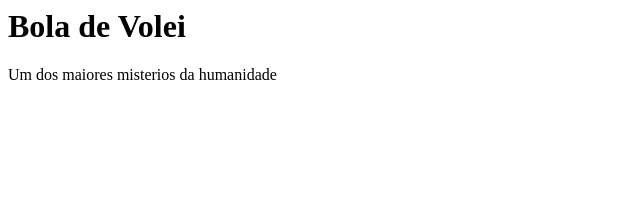
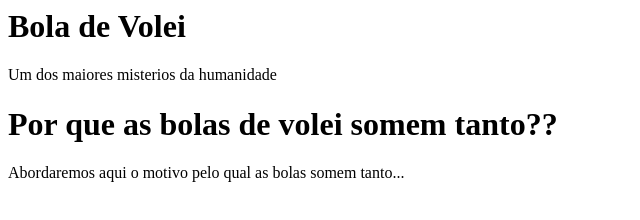
Before and after one commit to mezetti04/entregaByron, a plain HTML site: page index.html in a window 1280 px wide. Shown: the whole page, without its empty margins (0-640 px from the left). Drawn offline with Linux system fonts and the light colour scheme.

Commit message:
Adicionando a seção 1 (Finalizada)

```diff
--- a/index.html
+++ b/index.html
@@ -1,2 +1,7 @@
 <h1>Bola de Volei</h1>
 <p>Um dos maiores misterios da humanidade</p>
+
+<div>
+    <h1>Por que as bolas de volei somem tanto??</h1>
+    <p>Abordaremos aqui o motivo pelo qual as bolas somem tanto...</p>
+</div>
```
